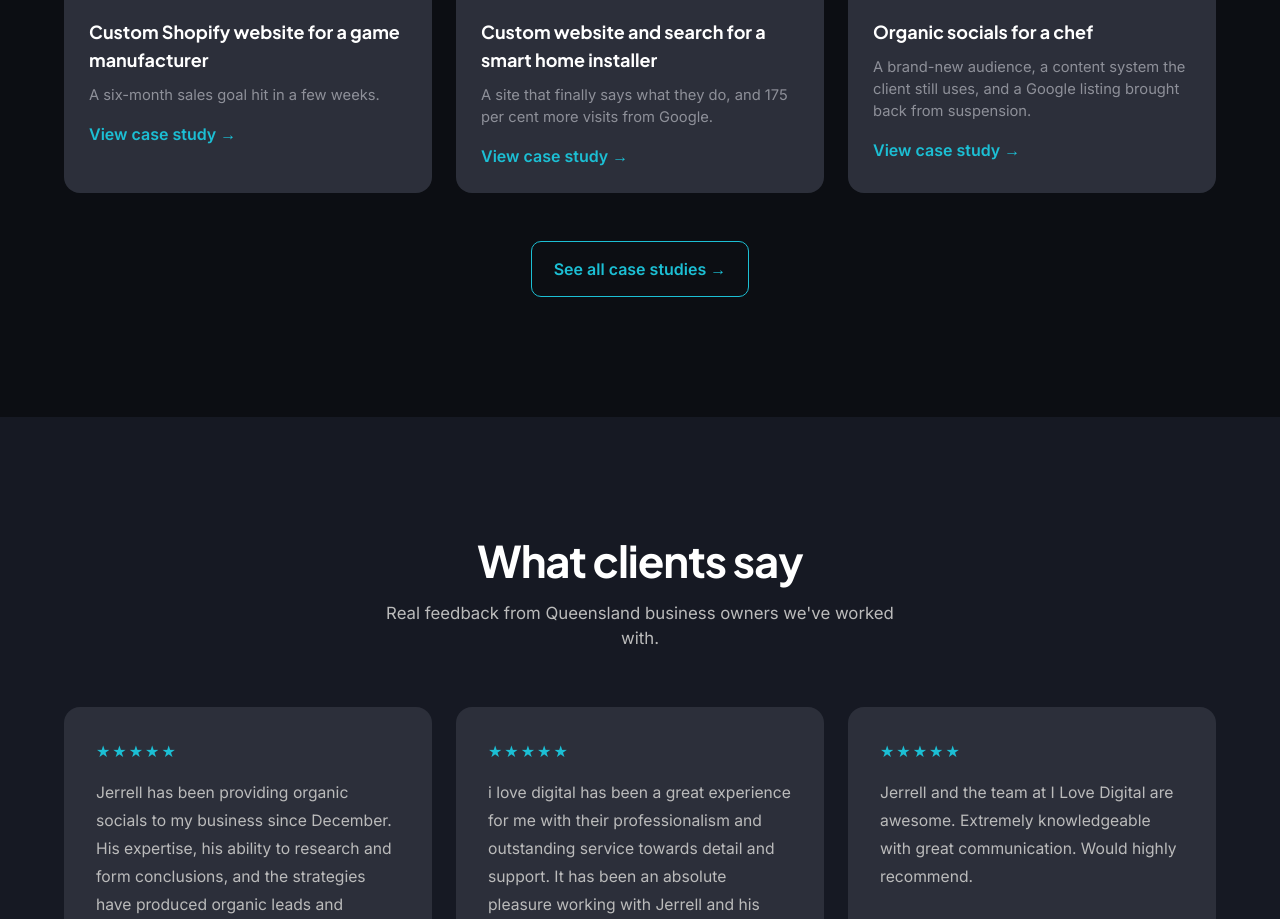
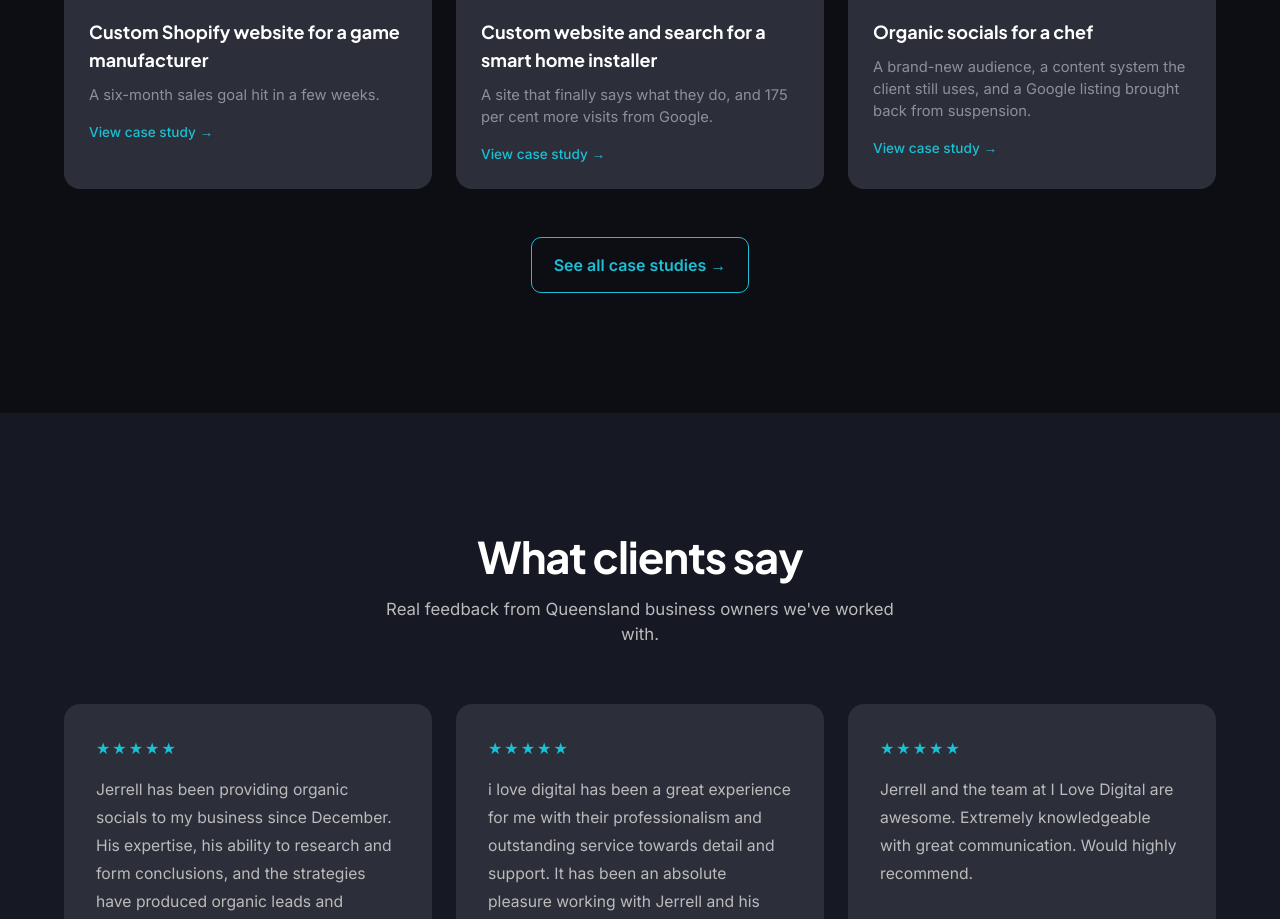
Before and after one commit to jerrellniu/ilovedigital-web, a Next.js app: page / in a window 1280 px wide. Shown: the part 2960-3879 px from the top of the page. Built offline with nearby package versions, Linux system fonts and the light colour scheme; no server answers.

Commit message:
Quieten the case study card link
"View case study" was 16px semibold, sitting above a 14.7px description
and reading heavier than the line it was meant to follow. Drops to
13.6px medium so the card reads label, description, link in descending
weight.

```diff
--- a/src/components/CaseStudyCard.tsx
+++ b/src/components/CaseStudyCard.tsx
@@ -67,7 +67,7 @@ export default function CaseStudyCard({ data }: { data: CaseStudyCardData }) {
             repeated on the card; it falls back in when there is no outcome line. */}
         <div className="mt-2.5 text-[0.92rem] text-faint">{data.outcome ?? data.headline}</div>
         {data.href ? (
-          <div className="mt-4 font-body font-semibold text-cyan">View case study →</div>
+          <div className="mt-4 font-body text-[0.85rem] font-medium text-cyan">View case study →</div>
         ) : null}
       </div>
     </>
```
